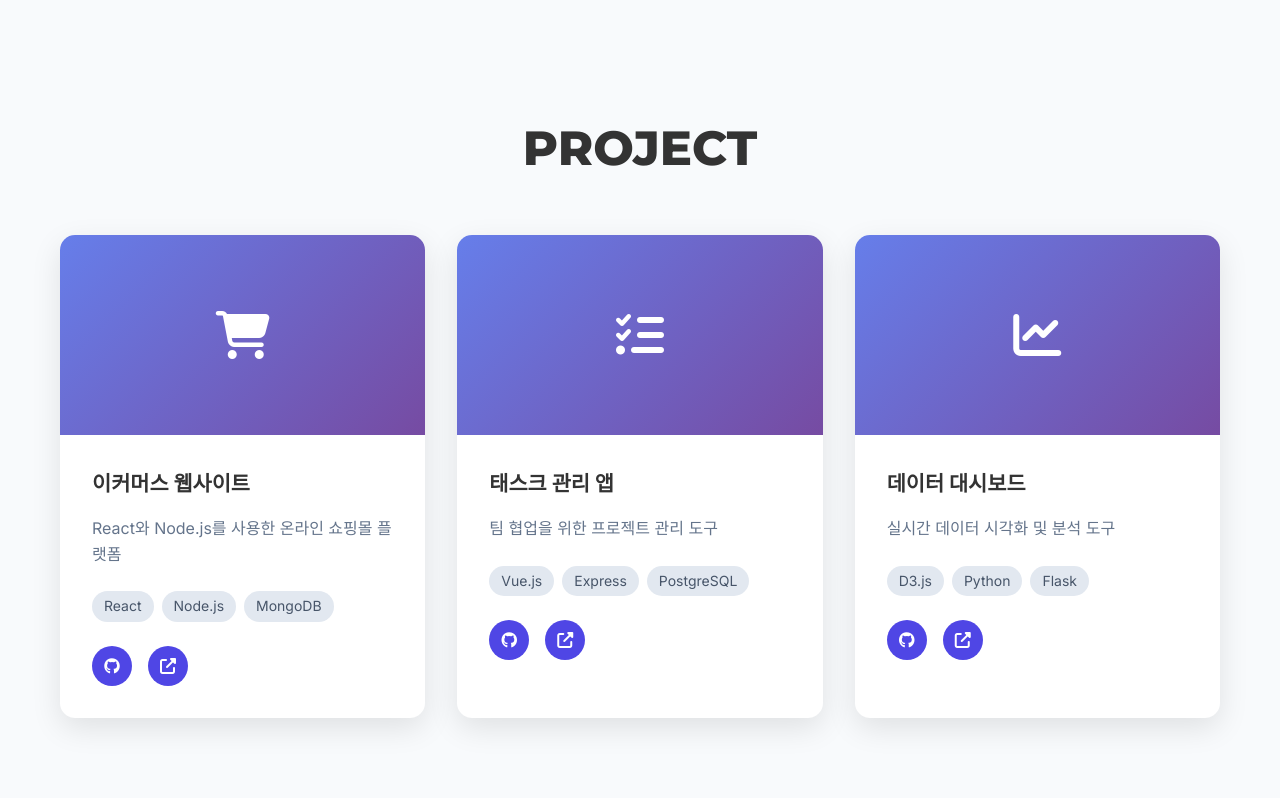
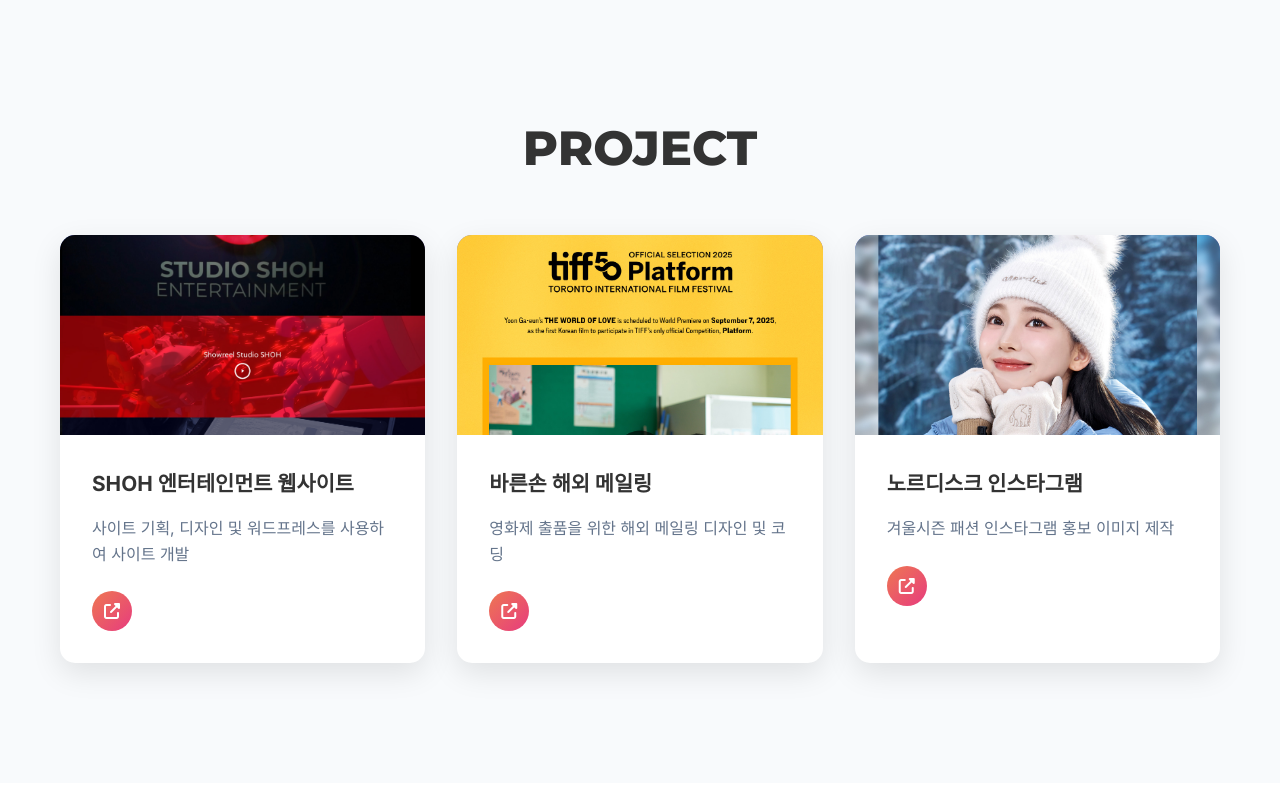
Before and after one commit to butterman99/vibe-portfolio, a plain HTML site: page index.html in a window 1280 px wide. Shown: the part 2840-3640 px from the top of the page. Drawn offline with Linux system fonts and the light colour scheme.

Commit message:
[PROJECT] 페이지 수정

```diff
--- a/index.html
+++ b/index.html
@@ -176,20 +176,12 @@
             <div class="projects-grid">
                 <div class="project-card">
                     <div class="project-image">
-                        <i class="fas fa-shopping-cart"></i>
+                        <img src="01_SHOH_page_main.jpg" alt="SHOH 엔터테인먼트 웹사이트">
                     </div>
                     <div class="project-content">
-                        <h3>이커머스 웹사이트</h3>
-                        <p>React와 Node.js를 사용한 온라인 쇼핑몰 플랫폼</p>
-                        <div class="project-tech">
-                            <span>React</span>
-                            <span>Node.js</span>
-                            <span>MongoDB</span>
-                        </div>
+                        <h3>SHOH 엔터테인먼트 웹사이트</h3>
+                        <p>사이트 기획, 디자인 및 워드프레스를 사용하여 사이트 개발</p>
                         <div class="project-links">
-                            <a href="#" class="project-link">
-                                <i class="fab fa-github"></i>
-                            </a>
                             <a href="#" class="project-link">
                                 <i class="fas fa-external-link-alt"></i>
                             </a>
@@ -198,20 +190,12 @@
                 </div>
                 <div class="project-card">
                     <div class="project-image">
-                        <i class="fas fa-tasks"></i>
+                        <img src="02_barunson_mailing.jpg" alt="바른손 해외 메일링">
                     </div>
                     <div class="project-content">
-                        <h3>태스크 관리 앱</h3>
-                        <p>팀 협업을 위한 프로젝트 관리 도구</p>
-                        <div class="project-tech">
-                            <span>Vue.js</span>
-                            <span>Express</span>
-                            <span>PostgreSQL</span>
-                        </div>
+                        <h3>바른손 해외 메일링</h3>
+                        <p>영화제 출품을 위한 해외 메일링 디자인 및 코딩</p>
                         <div class="project-links">
-                            <a href="#" class="project-link">
-                                <i class="fab fa-github"></i>
-                            </a>
                             <a href="#" class="project-link">
                                 <i class="fas fa-external-link-alt"></i>
                             </a>
@@ -220,20 +204,12 @@
                 </div>
                 <div class="project-card">
                     <div class="project-image">
-                        <i class="fas fa-chart-line"></i>
+                        <img src="03_nordisk_insta.jpg" alt="노르디스크 인스타그램">
                     </div>
                     <div class="project-content">
-                        <h3>데이터 대시보드</h3>
-                        <p>실시간 데이터 시각화 및 분석 도구</p>
-                        <div class="project-tech">
-                            <span>D3.js</span>
-                            <span>Python</span>
-                            <span>Flask</span>
-                        </div>
+                        <h3>노르디스크 인스타그램</h3>
+                        <p>겨울시즌 패션 인스타그램 홍보 이미지 제작</p>
                         <div class="project-links">
-                            <a href="#" class="project-link">
-                                <i class="fab fa-github"></i>
-                            </a>
                             <a href="#" class="project-link">
                                 <i class="fas fa-external-link-alt"></i>
                             </a>
--- a/style.css
+++ b/style.css
@@ -340,11 +340,11 @@
 }
 
 /* Section Styles */
-#about, #projects, #contact {
+#about, #contact {
     padding-top: 120px;
 }
 
-#skills {
+#skills, #projects {
     padding-top: 120px;
     padding-bottom: 120px;
 }
@@ -592,6 +592,14 @@
     display: flex;
     align-items: center;
     justify-content: center;
+    overflow: hidden;
+}
+
+.project-image img {
+    width: 100%;
+    height: 200%;
+    object-fit: cover;
+    object-position: top;
 }
 
 .project-image i {
@@ -638,7 +646,7 @@
 .project-link {
     width: 40px;
     height: 40px;
-    background: #4f46e5;
+    background: linear-gradient(135deg, #ee7752 0%, #e73c7e 100%);
     color: white;
     border-radius: 50%;
     display: flex;
@@ -649,7 +657,7 @@
 }
 
 .project-link:hover {
-    background: #4338ca;
+    background: #000;
 }
 
 /* Contact Section */
```
Also changed, not shown: 01_SHOH_page_main.jpg (added), 02_barunson_mailing.jpg (added), 03_nordisk_insta.jpg (added).
